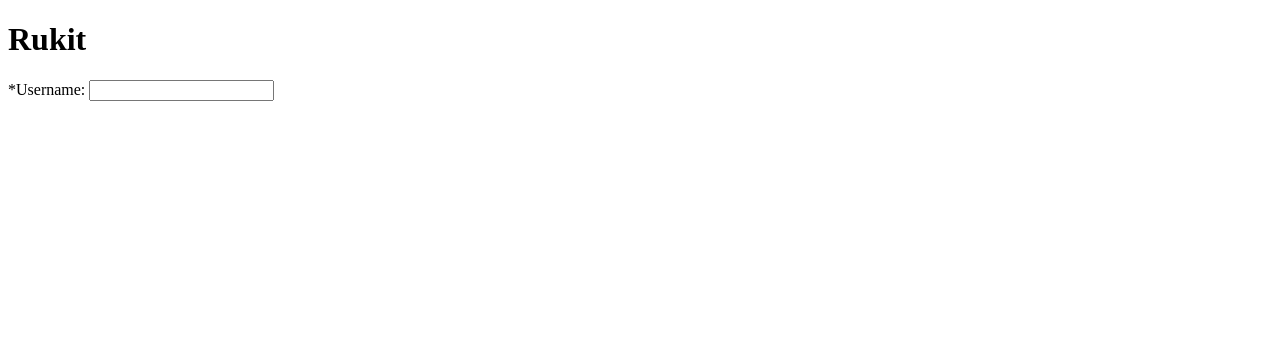
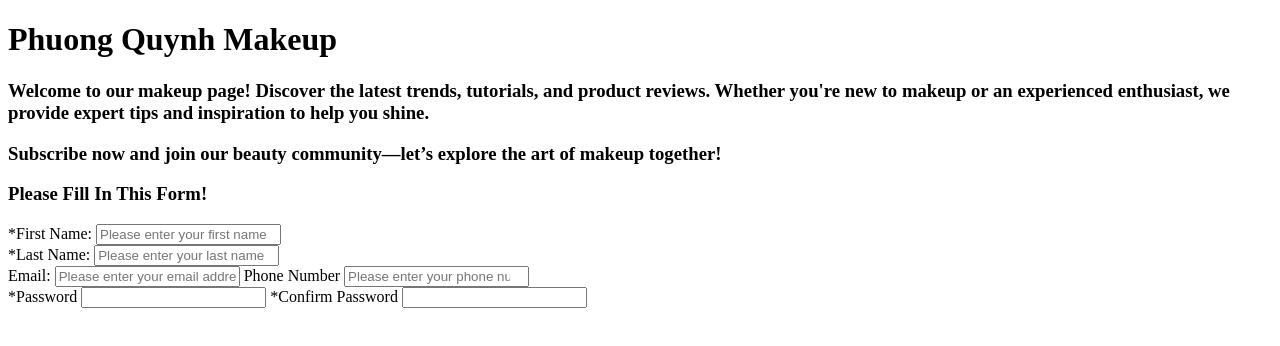
Before and after one commit to rukit24/Sign-up-Form-Odin-Project, a website: page Form.html in a window 1280 px wide. Drawn offline with Linux system fonts and the light colour scheme.

Commit message:
Modify Form and text of the page

```diff
--- a/Form.html
+++ b/Form.html
@@ -3,15 +3,46 @@
 <head>
     <meta charset="UTF-8">
     <meta name="viewport" content="width=device-width, initial-scale=1.0">
-    <title>Odin</title>
+    <title>Phuong Quynh Makeup</title>
 </head>
 <body>
     <header>
-        <h1>Rukit</h1>
+        <h1>Phuong Quynh Makeup</h1>
     </header>
+    <div class="text-introduce">
+        <h3>Welcome to our makeup page! Discover the latest trends, tutorials, and product reviews. Whether you're new to makeup or an experienced enthusiast, we provide expert tips and inspiration to help you shine.</h3>
+        <h3>Subscribe now and join our beauty community—let’s explore the art of makeup together!</h3>
+    </div>
     <form action= "/submit-form" method="post">
-        <label for="username">*Username:</label>
-        <input type="text" id="username" name ="username" required>
+                <div class="form-container">
+                    <h3>Please Fill In This Form!</h3>
+                    <div class="row">
+                        <div class="input">
+                            <label for="firstname">*First Name:</label>
+                            <input type="text" id="firstname" name ="firstname" placeholder="Please enter your first name" required>
+                        </div>
+                        <div class="input">
+                            <label for="lastname">*Last Name:</label>
+                            <input type="text" id="lastname" name ="lastname" placeholder="Please enter your last name" required>
+                        </div>
+                    </div>
+                                <div class="row">
+                                    <div class="input">
+                                        <label for="email">Email:</label>
+                                        <input type="email" id="email" name ="email" placeholder="Please enter your email address" >
+                                        <label for="phone-number">Phone Number</label>
+                                        <input type="number" id="phone-number" name ="phone-number" placeholder="Please enter your phone number">
+                                    </div>
+                                </div>
+                                <div class="row">
+                                    <div class="input">
+                                        <label for="password">*Password</label>
+                                        <input type="password" id="password" name="password" pattern="/^[a-zA-Z0-9!@#$%\^\&*_=+-]{8,12}$/g" required>
+                                        <label for="password">*Confirm Password</label>
+                                        <input type="password" id="c-password" name="c-password" pattern="/^[a-zA-Z0-9!@#$%\^\&*_=+-]{8,12}$/g" required>
+                                    </div>
+                                </div>
+                </div>
     </form>
 </body>
 </html>
```
